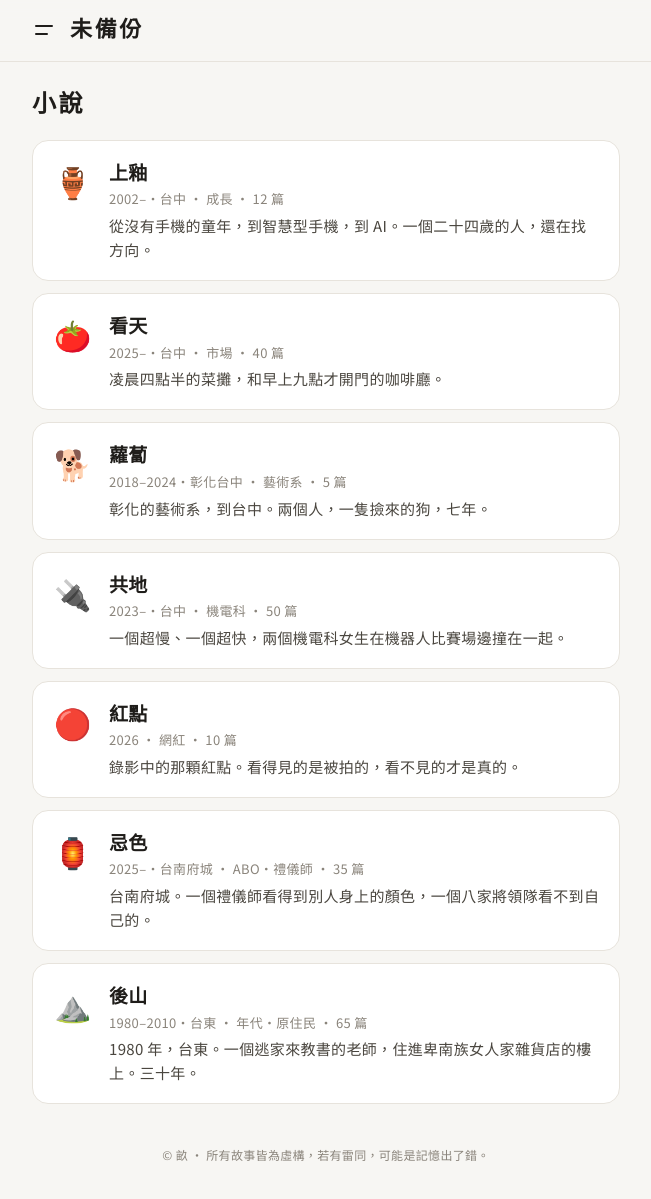
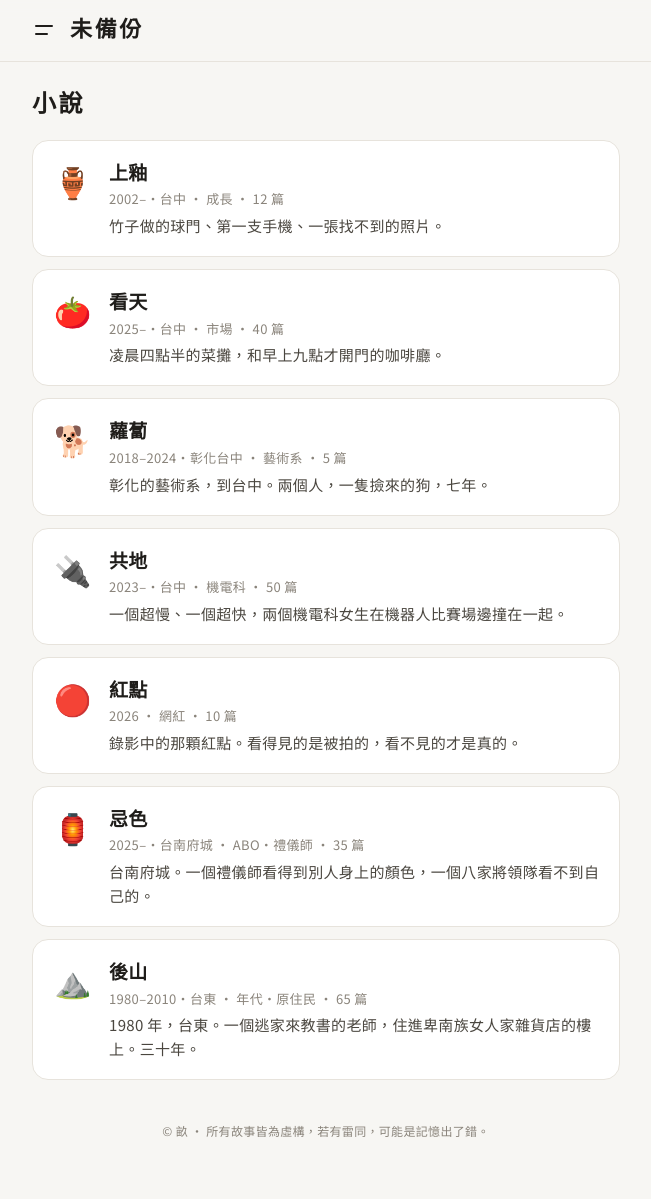
Before and after one commit to Sierra2121/weibeifen, a Jekyll site: the page built from novels.html, in a window 1280 px wide and 1199 px high. Shown: the whole window, without its empty margins (314-965 px from the left). Built offline with Jekyll 4.4.1, drawn with Linux system fonts in a browser that asks for light colours.

Commit message:
更新其餘五本小說的標語與簡介
Co-Authored-By: Claude Opus 5.5 <noreply@anthropic.com>
Claude-Session: https://claude.ai/code/session_01VPttWS7DkrxQpaNPMDE4og

```diff
--- a/_data/novels.yml
+++ b/_data/novels.yml
@@ -4,9 +4,9 @@ yu:
   era: 2002–・台中
   tag: 成長
   icon: 🏺
-  blurb: 從沒有手機的童年，到智慧型手機，到 AI。一個二十四歲的人，還在找方向。
+  blurb: 竹子做的球門、第一支手機、一張找不到的照片。
   tags: [成長, 非線性, 台中]
-  intro: 在大里三合院長大的女生，從沒有手機的童年，走到智慧型手機，再走到每天跟 AI 說話的現在。每一章是一樣東西：竹子做的球門、第一支手機、一張找不到的照片。二十四歲，還是會怕，但還在找。
+  intro: 在大里三合院長大的模，小時候沒有手機，現在每天跟 AI 說話。二十四歲，還是會怕，但還在找。
 market:
   title: 看天
   era: 2025–・台中
@@ -22,7 +22,7 @@ feichang:
   icon: 🐕
   blurb: 彰化的藝術系，到台中。兩個人，一隻撿來的狗，七年。
   tags: [校園, 藝術系, 七年, 彰化・台中]
-  intro: 2018 年，彰化的藝術系，吳和林在大一上就在一起了。一隻在米腸山撿到的狗、一頭剪掉的長髮、很多次吵架。畢業後搬到台中，從十八歲到二十四歲。
+  intro: 吳和林大一就在一起了。後來多了一隻從米腸山撿回來的狗，少了一頭長髮，吵了很多次架。從十八歲到二十四歲，從彰化到台中。
 gongdi:
   title: 共地
   era: 2023–・台中
@@ -38,7 +38,7 @@ hongdian:
   icon: 🔴
   blurb: 錄影中的那顆紅點。看得見的是被拍的，看不見的才是真的。
   tags: [網紅, 情侶帳號, 曖昧]
-  intro: 秦經營情侶帳號「秦與栩，收音中」，靠拍她跟女友栩的影片累積追蹤。錄影的紅點亮著的時候是一種樣子，關掉之後，是另一種。
+  intro: 秦經營情侶帳號「秦與栩，收音中」，靠拍她和女友栩的日常累積追蹤。紅點亮著的時候，她們是大家想看的樣子。紅點關掉之後呢？
 hue:
   title: 忌色
   era: 2025–・台南府城
@@ -46,7 +46,7 @@ hue:
   icon: 🏮
   blurb: 台南府城。一個禮儀師看得到別人身上的顏色，一個八家將領隊看不到自己的。
   tags: [ABO, 末日, 禮儀師, 台南]
-  intro: 一場病毒讓 Alpha 失去嗅覺，社會照常運轉，人和人之間卻變得難看。台南府城的禮儀師澄，看得見別人身上的顏色，從來沒告訴過誰。一場八家將老師傅的喪禮上，澄遇見了領陣的溫硯。
+  intro: 病毒讓 Alpha 失去嗅覺，人和人之間變得難看。台南府城的禮儀師澄看得見別人身上的顏色，卻從沒告訴過誰。直到一場八家將老師傅的喪禮，她遇見了領陣的溫硯。
 houshan:
   title: 後山
   era: 1980–2010・台東
@@ -54,4 +54,4 @@ houshan:
   icon: ⛰️
   blurb: 1980 年，台東。一個逃家來教書的老師，住進卑南族女人家雜貨店的樓上。三十年。
   tags: [年代, 原住民, 台東, 三十年]
-  intro: 1980 年，從彰化逃到台東教書的嵐，住進卑南族女人禾家雜貨店的樓上。三十年，每一年幾個故事，每個故事都跟著那一天台灣發生的事。戶籍欄寫著「寄居」，她們把日子過成了家。
+  intro: 每一年都有嵐和禾的幾個故事，跟著那一天台灣發生的事。戶籍欄寫著「寄居」，她們把日子過成了家。
```
